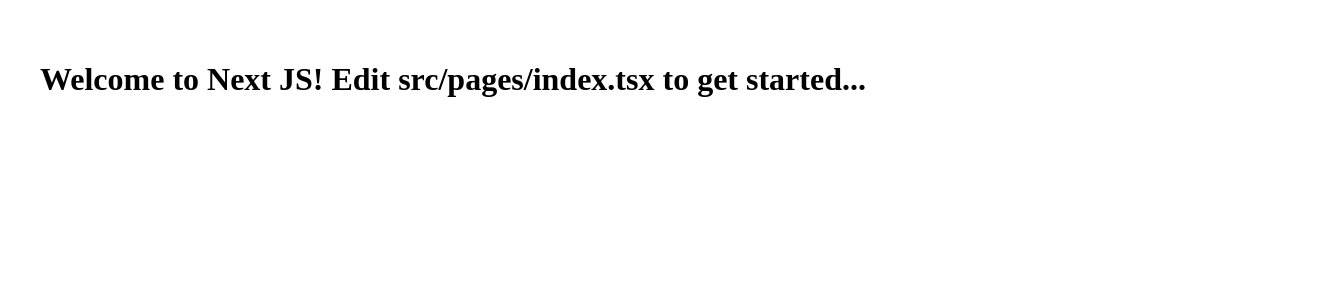
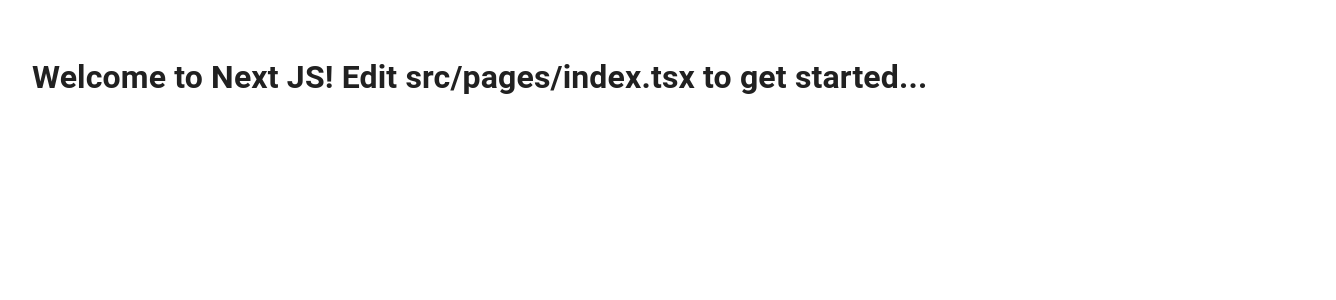
Before and after one commit to tchryssos/rpg-generators, a Next.js app: page / in a window 1280 px wide. Shown: the top 300 px of the page, 1336 px wide, since content can reach past the window. Built offline with nearby package versions, Linux system fonts and the light colour scheme.

Commit message:
installing packages, setting up app, setting up theme

```diff
--- a/package.json
+++ b/package.json
@@ -20,6 +20,8 @@
     "@emotion/react": "^11.10.5",
     "@emotion/server": "^11.10.0",
     "@emotion/styled": "^11.10.5",
+    "@mui/material": "^5.11.16",
+    "lodash": "^4.17.21",
     "next": "^13.3.0",
     "react": "^18.2.0",
     "react-dom": "^18.2.0"
@@ -33,6 +35,7 @@
     "@storybook/react": "^6.3.2",
     "@testing-library/react": "^13.4.0",
     "@tsconfig/recommended": "^1.0.1",
+    "@types/lodash": "^4.14.192",
     "@types/node": "^14.14.35",
     "@types/react": "^18.0.33",
     "@types/react-dom": "^18.0.10",
--- a/src/components/meta/Layout.tsx
+++ b/src/components/meta/Layout.tsx
@@ -1,17 +1,16 @@
-import styled from '@emotion/styled';
+import { styled } from '@mui/material';
 
-import { BREAKPOINT_VALUES } from '~/constants/theme';
-import { pxToRem } from '~/logic/util/styles';
+import { pxToRem } from '~/libs/util/styles';
 
 import { Head } from './Head';
 
-const Container = styled.div`
-  max-width: ${BREAKPOINT_VALUES.lg};
+const Container = styled('div')`
+  max-width: ${({ theme }) => theme.breakpoints.values.lg};
   width: 100%;
   display: flex;
   flex-direction: column;
   padding: ${pxToRem(16)};
-  @media only screen and (min-width: ${BREAKPOINT_VALUES.xs}px) {
+  ${({ theme }) => theme.breakpoints.up('sm')} {
     padding: ${pxToRem(32)};
   }
 `;
--- a/src/constants/theme.ts
+++ b/src/constants/theme.ts
@@ -1,8 +1,44 @@
-export const BREAKPOINT_VALUES = {
-  xxs: 479,
-  xs: 480,
-  sm: 768,
-  md: 1024,
-  lg: 1200,
-  xl: 1440,
+import { PaletteMode } from '@mui/material';
+import { createTheme, ThemeOptions } from '@mui/material/styles';
+import { merge } from 'lodash';
+
+import { DeepPartial } from '~/typings/util';
+
+export const mapIconTextBgColor = '#f0f8ff';
+
+/**
+ * per https://mui.com/customization/breakpoints/
+ * xs, extra-small: 0px
+ * sm, small: 600px
+ * md, medium: 900px
+ * lg, large: 1200px
+ * xl, extra-large: 1536px
+ */
+
+export const sharedTheme: DeepPartial<ThemeOptions> = {
+  spacing: (factor: number) => `${0.5 * factor}rem`,
 };
+
+export const darkTheme: DeepPartial<ThemeOptions> = {
+  palette: {
+    mode: 'dark',
+  },
+};
+
+export const lightTheme: DeepPartial<ThemeOptions> = {
+  palette: {
+    mode: 'light',
+  },
+};
+
+// Typing of createTheme seems to expect a fully formed ThemeOptions obj
+// but the documentation suggests that this can be an obj that overrides
+// any subset of fields, hence the re-typing here.
+// see https://mui.com/customization/palette/#adding-new-colors
+export const createThemeByMode = (mode: PaletteMode) =>
+  createTheme(
+    merge(sharedTheme, mode === 'dark' ? darkTheme : lightTheme) as Record<
+      string,
+      unknown
+    >
+  );
--- /dev/null
+++ b/src/libs/context/ThemeContext.ts
@@ -0,0 +1,12 @@
+import { PaletteMode } from '@mui/material';
+import { createContext } from 'react';
+
+interface ThemeContextType {
+  mode: PaletteMode;
+  toggleColorMode: () => void;
+}
+
+export const ThemeContext = createContext<ThemeContextType>({
+  mode: 'dark',
+  toggleColorMode: () => null,
+});
--- a/src/pages/_app.tsx
+++ b/src/pages/_app.tsx
@@ -1,8 +1,50 @@
+/* eslint-disable react/jsx-props-no-spreading */
+import {
+  CssBaseline,
+  PaletteMode,
+  ThemeProvider,
+  useMediaQuery,
+} from '@mui/material';
 import type { AppProps } from 'next/app';
+import { useEffect, useMemo, useState } from 'react';
+
+import { createThemeByMode } from '~/constants/theme';
+import { ThemeContext } from '~/libs/context/ThemeContext';
 
 function Page({ Component, pageProps }: AppProps) {
-  // eslint-disable-next-line react/jsx-props-no-spreading
-  return <Component {...pageProps} />;
+  // https://mui.com/customization/dark-mode/#system-preference
+  const prefersDarkMode = useMediaQuery('(prefers-color-scheme: dark)');
+
+  const [colorMode, setColorMode] = useState<PaletteMode>(
+    prefersDarkMode ? 'dark' : 'light'
+  );
+
+  // On load, sometimes prefersDarkMode updates after initial render
+  useEffect(() => {
+    setColorMode(prefersDarkMode ? 'dark' : 'light');
+  }, [prefersDarkMode]);
+
+  const toggleColorMode = () =>
+    setColorMode((prevMode) => (prevMode === 'dark' ? 'light' : 'dark'));
+
+  const theme = useMemo(() => createThemeByMode(colorMode), [colorMode]);
+
+  const themeContextVal = useMemo(
+    () => ({
+      mode: colorMode,
+      toggleColorMode,
+    }),
+    [colorMode]
+  );
+
+  return (
+    <ThemeProvider theme={theme}>
+      <ThemeContext.Provider value={themeContextVal}>
+        <CssBaseline />
+        <Component {...pageProps} />
+      </ThemeContext.Provider>
+    </ThemeProvider>
+  );
 }
 
 export default Page;
--- a/src/typings/util.ts
+++ b/src/typings/util.ts
@@ -1 +1,7 @@
 export type SubExtends<T, U extends T> = U;
+
+export type DeepPartial<T> = T extends object
+  ? {
+      [P in keyof T]?: DeepPartial<T[P]>;
+    }
+  : T;
```
Also changed, not shown: src/libs/util/styles.ts (renamed from src/logic/util/styles.ts), 1 other file (tests, documents, lock files or other folders).
